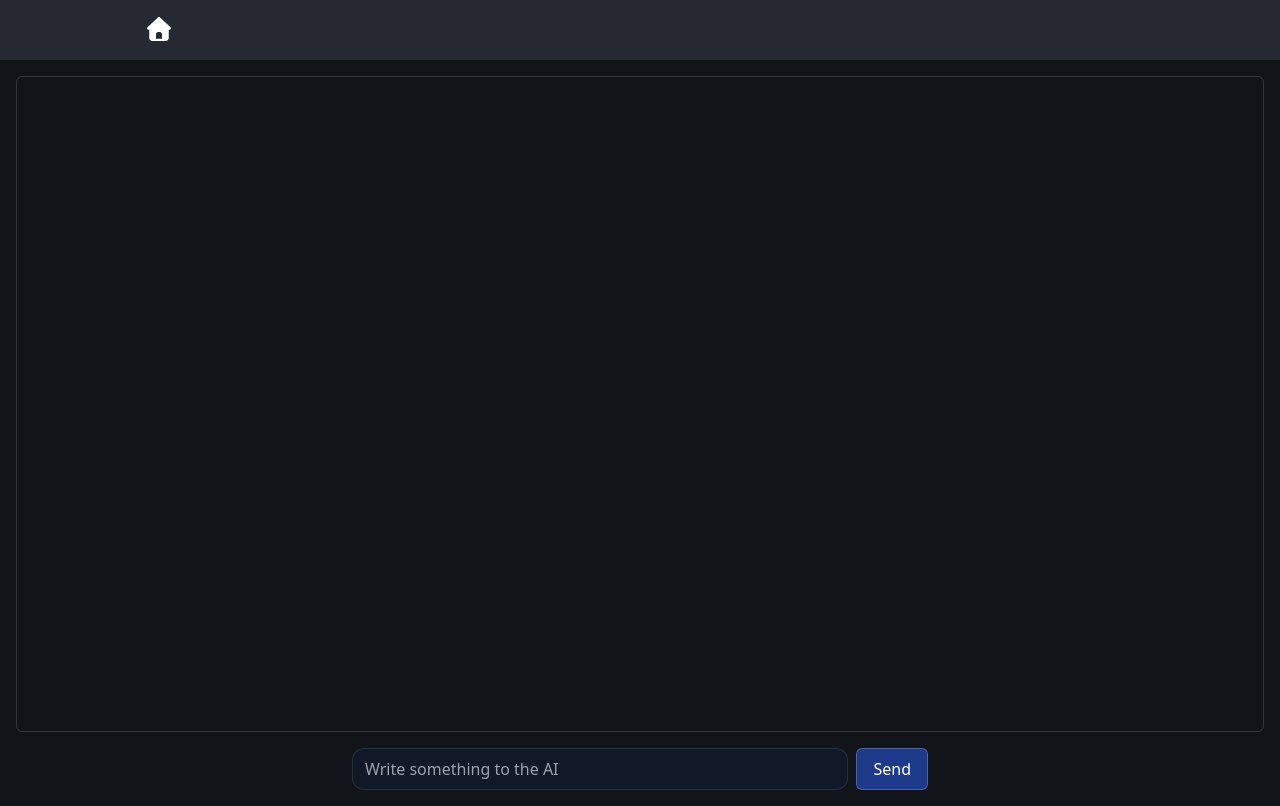
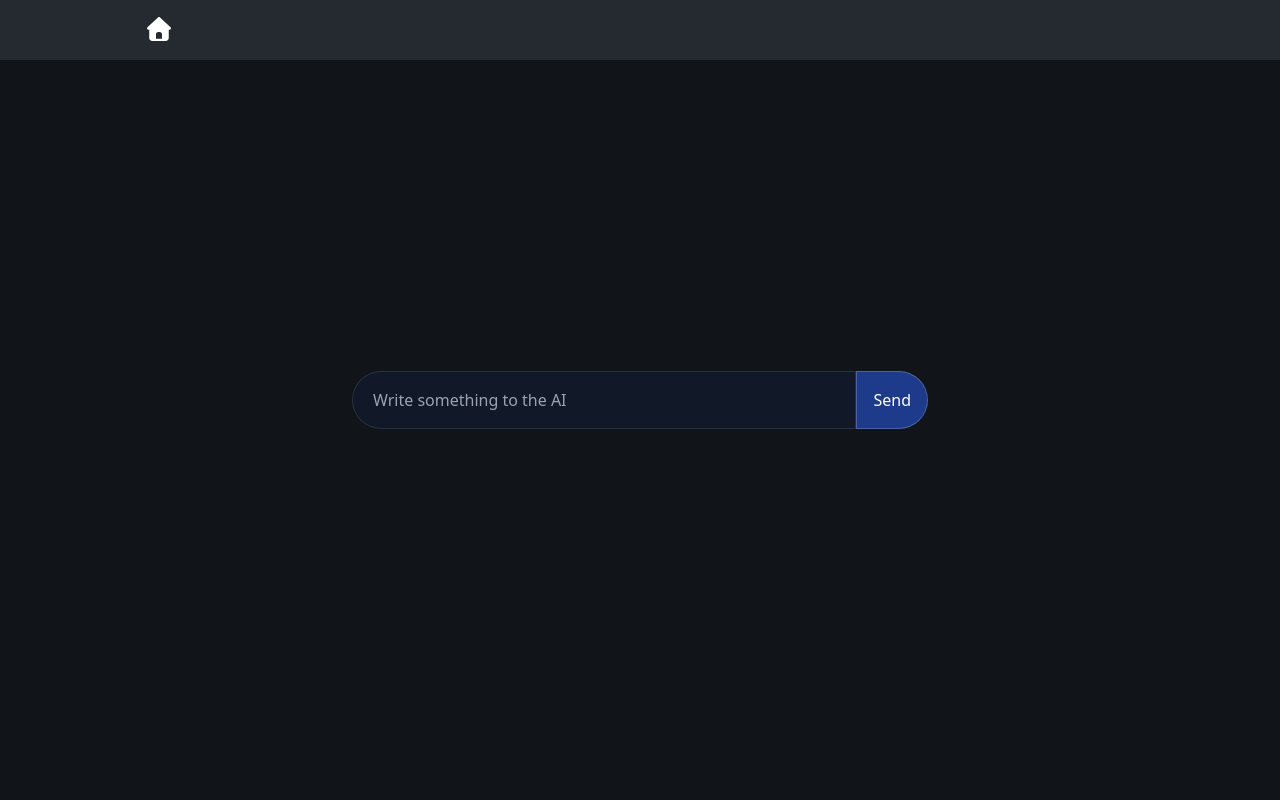
Before and after one commit to Yedal2607/AI_Study_Helper, a React (Vite) app in the folder frontend/: page /upload in a window 1280 px wide. Built offline with nearby package versions, Linux system fonts and the light colour scheme.

Commit message:
style(chatbot): improve chatbot UI styling

```diff
--- a/frontend/src/components/ChatBox.jsx
+++ b/frontend/src/components/ChatBox.jsx
@@ -5,7 +5,7 @@ function ChatBox() {
   const [text, setText] = useState("");
   const [answer, setAnswer] = useState("");
   const [loading, setLoading] = useState(false);
-
+  const hasConversation = Boolean(answer) || loading;
   const askAI = async (e) => {
     e.preventDefault();
 
@@ -36,10 +36,10 @@ function ChatBox() {
   };
 
   return (
-    <section className="flex flex-col mx-auto p-4">
+    <section className="flex flex-col min-h-[80vh] justify-center mx-auto p-4">
       <div
         aria-live="polite"
-        className="mb-4 h-[82vh] overflow-y-auto rounded-md border border-white/15 p-3"
+        className={`mb-4 overflow-y-auto ${hasConversation ? "h-[82vh]" : ""} rounded-md p-3`}
       >
         {answer && (
           <div className="text-sm mx-auto max-w-xl text-white whitespace-pre-wrap space-y-3">
@@ -70,7 +70,7 @@ function ChatBox() {
                   <ul className="list-disc pl-5">{children}</ul>
                 ),
                 li: ({ children }) => (
-                  <li>{children}</li>
+                  <li className="ml-2" >{children}</li>
                 ),
                 ol: ({ children }) => (
                   <ol className="list-decimal pl-5">{children}</ol>
@@ -89,26 +89,25 @@ function ChatBox() {
 
       </div>
 
-      <form onSubmit={askAI} className="flex max-w-xl w-full mx-auto gap-2">
+      <form onSubmit={askAI} className={`flex max-w-xl w-full mx-auto transition-all duration-250 ease-in-out`}>
         <input
           value={text}
           onChange={(e) => setText(e.target.value)}
           type="text"
           disabled={loading}
           placeholder="Write something to the AI"
-          className="flex-1 rounded-xl px-3 py-2
+          className="flex-1 rounded-l-full px-5 py-4
 bg-[#111827]
 border border-white/10
 text-white
 placeholder:text-gray-400
-focus:outline-none
-focus:ring-2 focus:ring-blue-500/40"
+focus:outline-none "
         />
         <button
           type="submit"
           value="Send"
           disabled={loading}
-          className="rounded-md
+          className="rounded-r-full
 bg-blue-900
 hover:bg-white/20
 border border-white/20
```
